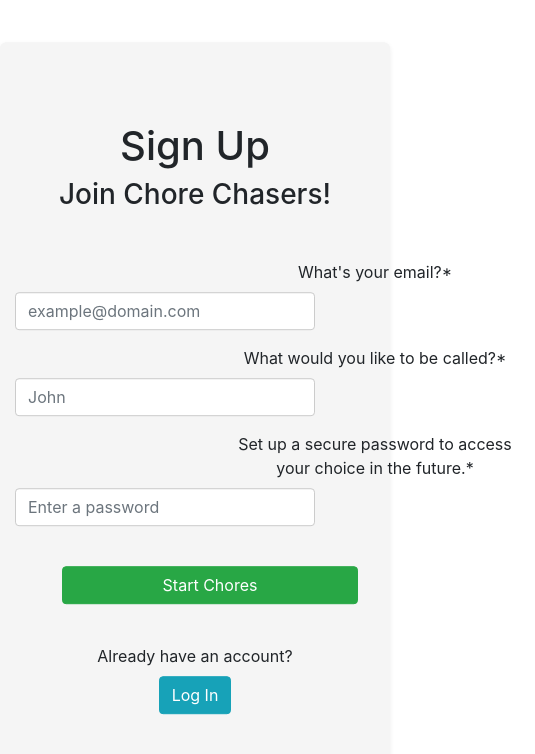
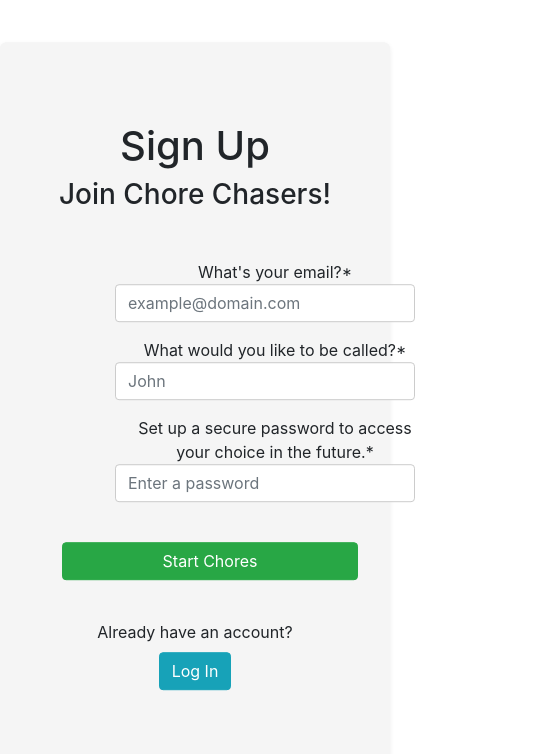
Before and after one commit to BrennanBeeler/CS5340_ChoreChasers, a React (Create React App) app: page /signUp in a window 390 px wide. Shown: the top 754 px of the page, 535 px wide, since content can reach past the window. Built offline with nearby package versions, Linux system fonts and the light colour scheme.

Commit message:
fixed sign up resized css

```diff
--- a/src/components/sign-up/sign-up.css
+++ b/src/components/sign-up/sign-up.css
@@ -41,6 +41,7 @@
 .form-text-field-signup {
     padding-left:20px;
     width:300px;
+    white-space: nowrap;
     /*float:left;*/
 }
 .form-pass-field-signup {
@@ -70,5 +71,20 @@ input[type=password] {
     border-radius: 4px;
     box-sizing: border-box;
     align-content: center;
+}
 
+.label-box-pair {
+    margin-left: 420px;
 }
+
+@media screen and (max-width: 1000px) {
+    .label-box-pair {
+        margin-left: 210px;
+    }
+}
+
+@media screen and (max-width: 770px) {
+    .label-box-pair {
+        margin-left: 100px;
+    }
+}
--- a/src/components/sign-up/sign-up.js
+++ b/src/components/sign-up/sign-up.js
@@ -42,22 +42,26 @@ const SignUp = ({
                 <br/><p/>
                 {/*TODO: figure out floating labels*/}
                 <form>
-                    <div className="form-group">
-                        <label htmlFor="emailFld" className="label form-headers">
-                            <div className="form-text-field-signup">What's your email?*</div>
-                        </label>
+                    <div className=" label-box-pair form-group">
+                        {/*<label htmlFor="emailFld" className="label form-headers">*/}
+                        {/*    /!*<div className="form-text-field-signup">What's your email?*</div>*!/*/}
+                        {/*</label>*/}
+                        <div className="form-text-field-signup">What's your email?*</div>
                         <div>
                             <input type= "text" id="emailFld" placeholder="example@domain.com"
                                    className="form-control"
                                    value={email}
-                                   onChange={(event) => setEmail(event.target.value)}/></div>
+                                   onChange={(event) => setEmail(event.target.value)}/>
+                        </div>
 
                     </div>
 
-                    <div className="form-group">
-                        <label htmlFor="usernameFld" className="label form-headers">
-                            <div className="form-text-field-signup">What would you like to be called?*</div>
-                        </label>
+                    <div className="label-box-pair form-group">
+                        {/*<label htmlFor="usernameFld" className="label form-headers">*/}
+                        {/*    <div className="form-text-field-signup">What would you like to be called?*</div>*/}
+                        {/*</label>*/}
+                        <div className="form-text-field-signup">What would you like to be called?*</div>
+
                         <div>
                             <input type="text" id="usernameFld" placeholder="John" className="form-control"
                                    value={username}
@@ -65,11 +69,12 @@ const SignUp = ({
 
                     </div>
 
-                    <div className="form-group">
-                        <label htmlFor="passwordFld" className="label form-headers">
-                            <div className="form-pass-field-signup">Set up a secure password to access your choice in the future.*</div>
-                        </label>
+                    <div className="label-box-pair form-group">
+                        {/*<label htmlFor="passwordFld" className="label form-headers">*/}
+                        {/*    <div className="form-pass-field-signup">Set up a secure password to access your choice in the future.*</div>*/}
+                        {/*</label>*/}
                         {/*TODO: figure out if want to have confirm password and hidden type*/}
+                        <div className="form-pass-field-signup">Set up a secure password to access your choice in the future.*</div>
                         <div>
                             <input type="password" id="passwordFld" placeholder="Enter a password" className="form-control"
                                    value={password}
```
